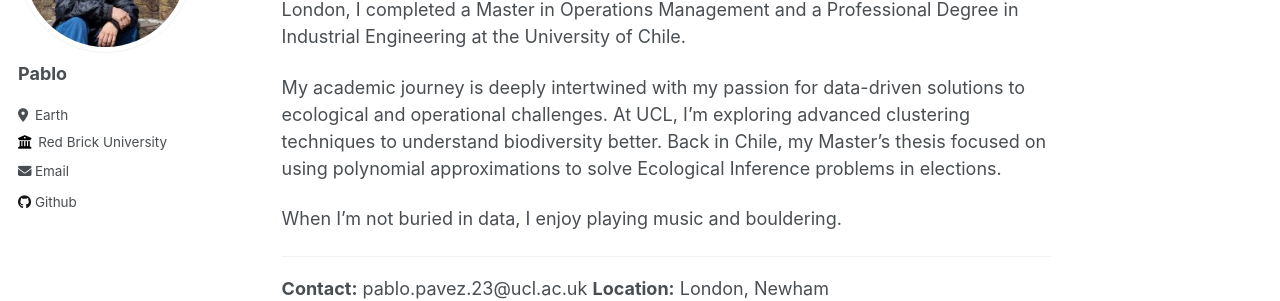
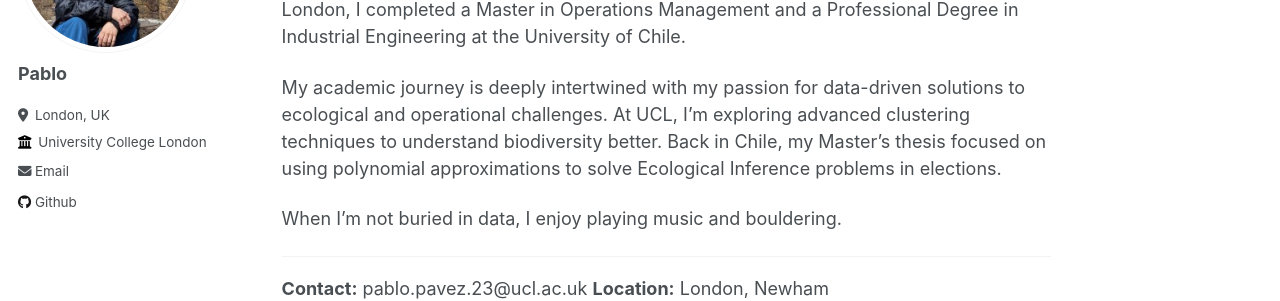
Before and after one commit to pabloubilla/pabloubilla.github.io, a Jekyll site: the page built from _pages/about.md, in a window 1280 px wide. Shown: the part 228-529 px from the top of the page. Built offline with Jekyll 4.4.1, drawn with Linux system fonts in a browser that asks for light colours.

Commit message:
moreinfo

```diff
--- a/_config.yml
+++ b/_config.yml
@@ -12,7 +12,7 @@ title                    : "Pablo Ubilla Pavez"
 title_separator          : "-"
 name                     : &name "Pablo"
 description              : &description "Student"
-url                      : https://academicpages.github.io # the base hostname & protocol for your site e.g. "https://mmistakes.github.io"
+url                      : https://pabloubilla.github.io/ # the base hostname & protocol for your site e.g. "https://mmistakes.github.io"
 baseurl                  : "" # the subpath of your site, e.g. "/blog"
 repository               : "academicpages/academicpages.github.io"
 
@@ -25,10 +25,10 @@ author:
   name             : "Pablo"
   pronouns         : # example: "she/her"
   bio              : ""
-  location         : "Earth"
-  employer         : "Red Brick University"
+  location         : "London, UK"
+  employer         : "University College London"
   uri              : # URL
-  email            : "none@example.org"
+  email            : "ucbtpub@ucl.ac.uk"
 
   # Academic websites
   # arxiv            : # URL - Update with the correct link to your profile
```
